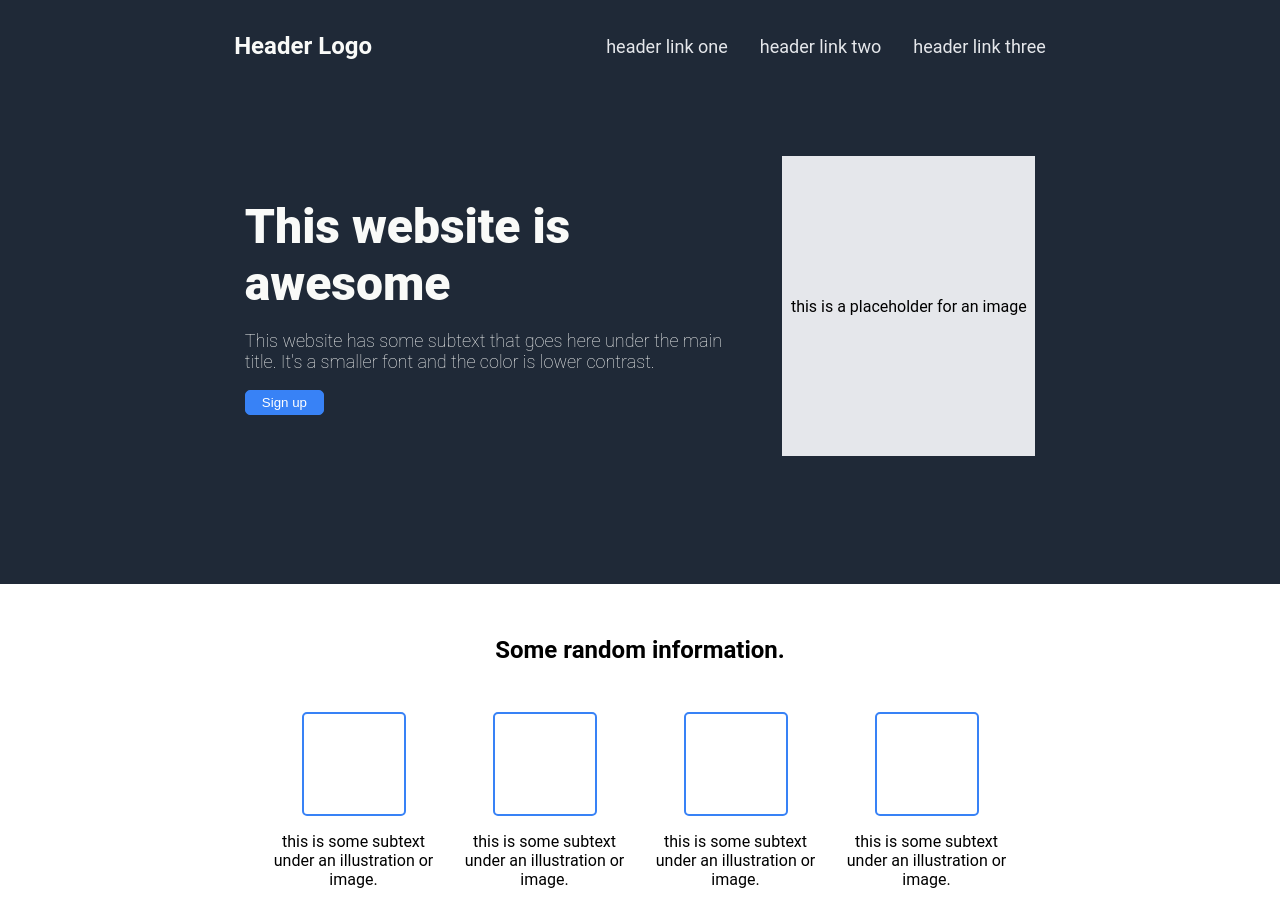
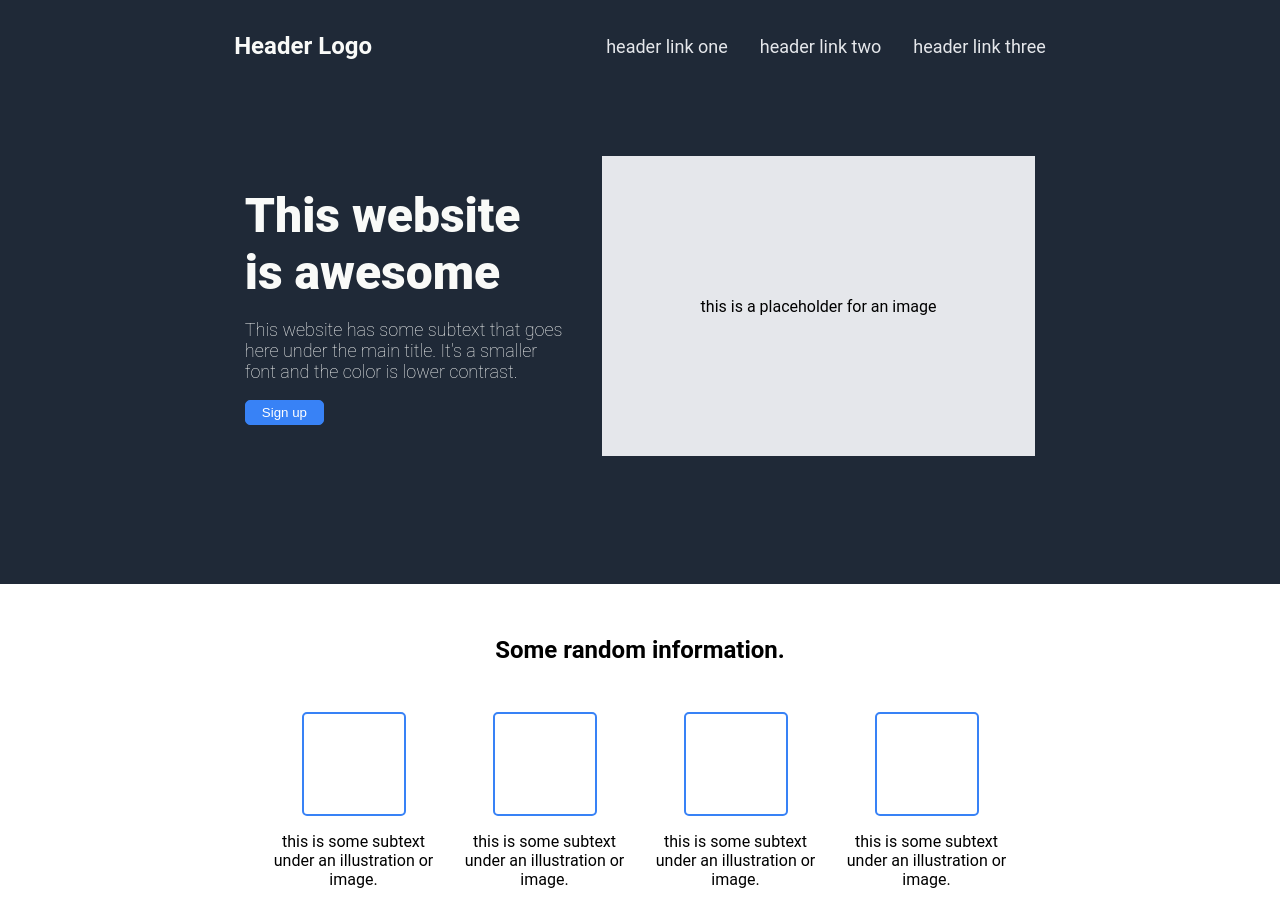
Before and after one commit to AXM78251/odin-landing-page, a plain HTML site: page index.html in a window 1280 px wide. Shown: the top 908 px of the page. Drawn offline with Linux system fonts and the light colour scheme.

Commit message:
Last edit on header section flexbox property
Made a quick edit regarding the flex-grow
property of the div elements located in the
header section of the static webpage

```diff
--- a/css/styles.css
+++ b/css/styles.css
@@ -31,7 +31,7 @@ body {
 }
 
 .header-main {
-    flex: 2;
+    flex: 3;
     width: 100%;
     display: flex;
     flex-direction: column;
@@ -87,7 +87,7 @@ body {
 
 .placeholder {
     background: #E5E7EB;
-    flex: 1;
+    flex: 4;
     width: 100%;
     min-width: 100px;
     height: 300px;
```
